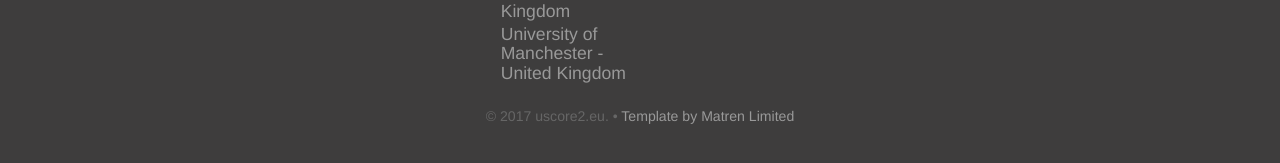
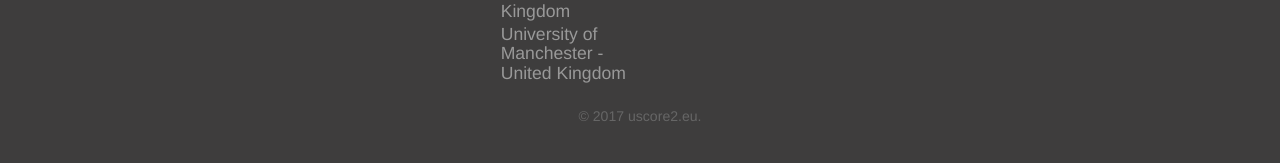
Before and after one commit to uscore2/uscore2.github.io, a Jekyll site: the page built from index.html, in a window 1280 px wide and 900 px high, scrolled down 1337 px. Shown: the part 713-876 px from the top of the window. Built offline with Jekyll 4.4.1, drawn with Linux system fonts in a browser that asks for light colours; nearby versions of some CDN libraries; comment, search, counter and statistics services are not loaded.

Commit message:
Footer update

```diff
--- a/_layouts/default.html
+++ b/_layouts/default.html
@@ -52,7 +52,7 @@
 					</ul>
 					{% endfor %}
 				</div>
-				<p class="copyright">&copy; {{ site.time | date: '%Y' }} uscore2.eu. • <a href="">  Template by Matren Limited</p>
+				<p class="copyright">&copy; {{ site.time | date: '%Y' }} uscore2.eu. </p>
 			</div>
 		</footer>
 
```
Also changed, not shown: 13 other files.
